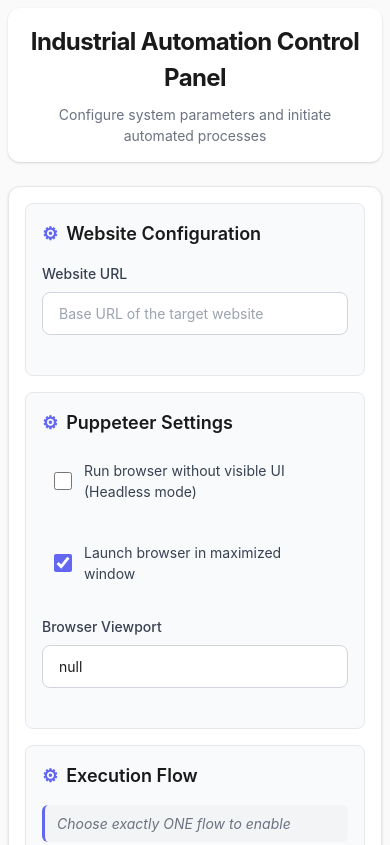
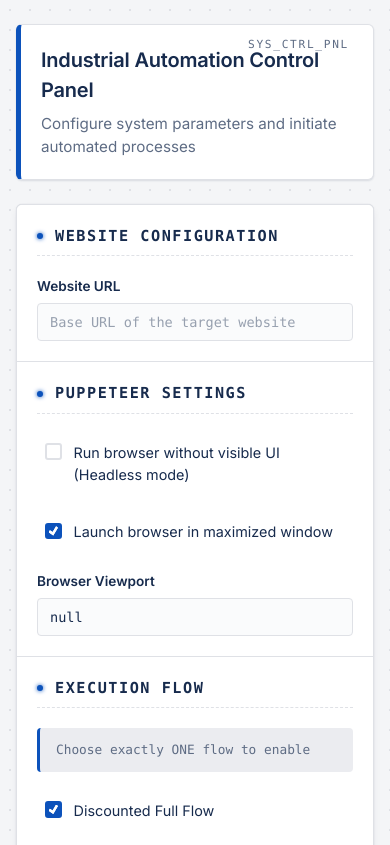
Before and after one commit to KrishRadadiya2583/ICPR_automation, a website: page public/index.html in a window 390 px wide. Shown: the top 845 px of the page. Drawn offline with Linux system fonts and the light colour scheme; no server answers.

```diff
--- a/public/index.html
+++ b/public/index.html
@@ -7,9 +7,7 @@
     <title>Industrial Automation Control Panel</title>
     <link rel="preconnect" href="https://fonts.googleapis.com">
     <link rel="preconnect" href="https://fonts.gstatic.com" crossorigin>
-    <link
-        href="https://fonts.googleapis.com/css2?family=Manrope:wght@400;500;600;700;800&family=Sora:wght@500;600;700&display=swap"
-        rel="stylesheet">
+    <link href="https://fonts.googleapis.com/css2?family=Inter:wght@400;500;600&display=swap" rel="stylesheet">
     <link rel="stylesheet" href="styles.css">
 </head>
 
@@ -90,15 +88,17 @@
             <!-- User Settings -->
             <section class="form-section">
                 <h2>User Settings</h2>
+                <div class="grid-2-col">
                     <div class="form-group">
-                    <label for="user_count">Number of users to register in one run</label>
+                        <label for="user_count">Number of users to register</label>
                         <input type="number" id="user_count" name="user_count" placeholder="Number of users" value="1"
                             min="1" />
                     </div>
                     <div class="form-group">
                         <label for="max_retries">Maximum Retries</label>
                         <input type="number" id="max_retries" name="max_retries"
-                        placeholder="Number of retries for failed attempts" value="3" min="1" />
+                            placeholder="Number of retries" value="3" min="1" />
+                    </div>
                 </div>
             </section>
 
@@ -110,6 +110,7 @@
                     <input type="text" id="card_number" name="card_number" placeholder="16-digit card number"
                         maxlength="16" />
                 </div>
+                <div class="grid-2-col">
                     <div class="form-group">
                         <label for="card_expiry">Card Expiry</label>
                         <input type="text" id="card_expiry" name="card_expiry" placeholder="Expiry in MM/YY format"
@@ -118,6 +119,7 @@
                     <div class="form-group">
                         <label for="card_cvv">CVV</label>
                         <input type="text" id="card_cvv" name="card_cvv" placeholder="3 or 4 digit CVV" maxlength="4" />
+                    </div>
                 </div>
             </section>
 
@@ -282,7 +284,7 @@
                     applyConfigToForm(config);
                 } catch (error) {
                     console.error('Could not load configuration:', error);
-                    // Fallback to just loading saved config from localStorage
+
                     loadSavedConfig();
                 }
             }
--- a/public/styles.css
+++ b/public/styles.css
@@ -1,4 +1,27 @@
 /* Reset and base styles */
+:root {
+    --primary-color: #0c52bb;
+    --primary-hover: #0a4296;
+    --bg-color: #f4f5f7;
+    --card-bg: #ffffff;
+    --text-main: #172b4d;
+    --text-muted: #5e6c84;
+    --border-color: #dfe1e6;
+    --input-bg: #fafbfc;
+    --input-border: #dfe1e6;
+    --input-focus: #4c9aff;
+    --success-bg: #e3fcef;
+    --success-text: #006644;
+    --success-border: #36b37e;
+    --error-bg: #ffebe6;
+    --error-text: #bf2600;
+    --error-border: #ff5630;
+    --radius-sm: 4px;
+    --radius-md: 6px;
+    --shadow-sm: 0 1px 2px rgba(9, 30, 66, 0.12);
+    --shadow-md: 0 4px 8px -2px rgba(9, 30, 66, 0.1), 0 0 1px rgba(9, 30, 66, 0.2);
+}
+
 * {
     margin: 0;
     padding: 0;
@@ -6,109 +29,134 @@
 }
 
 body {
-    font-family: 'Inter', sans-serif;
-    background-color: #fafafa;
-    color: #1a1a1a;
+    font-family: 'Inter', -apple-system, BlinkMacSystemFont, "Segoe UI", Roboto, Helvetica, Arial, sans-serif;
+    background-color: var(--bg-color);
+    background-image: radial-gradient(var(--border-color) 1px, transparent 1px);
+    background-size: 20px 20px;
+    color: var(--text-main);
     line-height: 1.5;
     min-height: 100vh;
     display: flex;
-    align-items: center;
+    align-items: flex-start;
     justify-content: center;
-    padding: 1rem;
+    padding: 3rem 1rem;
 }
 
 /* Container */
 .container {
     width: 100%;
-    max-width: 48rem;
-    /* 768px */
+    max-width: 850px;
     margin: 0 auto;
 }
 
 /* Header */
 .header {
-    text-align: center;
-    margin-bottom: 2rem;
+    text-align: left;
+    margin-bottom: 1.5rem;
     padding: 2rem;
-    background: white;
-    border-radius: 0.75rem;
-    box-shadow: 0 1px 3px rgba(0, 0, 0, 0.1), 0 1px 2px rgba(0, 0, 0, 0.06);
+    background: var(--card-bg);
+    border-radius: var(--radius-md);
+    border: 1px solid var(--border-color);
+    box-shadow: var(--shadow-sm);
+    border-left: 5px solid var(--primary-color);
+    position: relative;
+}
+
+.header::before {
+    content: "SYS_CTRL_PNL";
+    position: absolute;
+    top: 0.75rem;
+    right: 1.5rem;
+    font-size: 0.7rem;
+    font-family: ui-monospace, SFMono-Regular, Menlo, Monaco, Consolas, "Liberation Mono", "Courier New", monospace;
+    color: var(--text-muted);
+    letter-spacing: 0.15em;
 }
 
 .header h1 {
-    font-size: 2.25rem;
-    font-weight: 700;
+    font-size: 1.4rem;
+    font-weight: 600;
     margin-bottom: 0.5rem;
-    color: #1a1a1a;
-    letter-spacing: -0.025em;
+    color: var(--text-main);
+    letter-spacing: -0.01em;
 }
 
 .header p {
-    font-size: 1.125rem;
-    color: #6b7280;
-    font-weight: 400;
+    font-size: 0.95rem;
+    color: var(--text-muted);
 }
 
 /* Form container */
 .form-container {
-    background: white;
-    border-radius: 0.75rem;
-    box-shadow: 0 1px 3px rgba(0, 0, 0, 0.1), 0 1px 2px rgba(0, 0, 0, 0.06);
-    padding: 2rem;
-    border: 1px solid #e5e7eb;
+    background: var(--card-bg);
+    border-radius: var(--radius-md);
+    box-shadow: var(--shadow-md);
+    border: 1px solid var(--border-color);
+    overflow: hidden;
 }
 
 /* Form sections */
 .form-section {
-    margin-bottom: 2rem;
-    padding: 1.5rem;
-    background: #f9fafb;
-    border-radius: 0.5rem;
-    border: 1px solid #e5e7eb;
+    padding: 2rem;
+    border-bottom: 1px solid var(--border-color);
+    background: var(--card-bg);
 }
 
 .form-section:last-of-type {
-    margin-bottom: 0;
+    border-bottom: none;
 }
 
 .form-section h2 {
-    font-size: 1.25rem;
+    font-size: 0.95rem;
+    font-family: ui-monospace, SFMono-Regular, Menlo, Monaco, Consolas, "Liberation Mono", "Courier New", monospace;
     font-weight: 600;
-    color: #1a1a1a;
-    margin-bottom: 1rem;
+    color: var(--text-main);
+    margin-bottom: 1.25rem;
     display: flex;
     align-items: center;
-    gap: 0.5rem;
+    padding-bottom: 0.5rem;
+    border-bottom: 1px dashed var(--border-color);
+    text-transform: uppercase;
+    letter-spacing: 0.1em;
 }
 
 .form-section h2::before {
-    content: "⚙";
-    font-size: 1.125rem;
-    color: #6366f1;
+    content: "";
+    display: block;
+    width: 6px;
+    height: 6px;
+    background-color: var(--primary-color);
+    border-radius: 50%;
+    margin-right: 0.75rem;
+    box-shadow: 0 0 4px var(--primary-color);
 }
 
 .section-hint {
-    font-size: 0.875rem;
-    color: #6b7280;
-    margin-bottom: 1rem;
-    font-style: italic;
-    background: #f3f4f6;
-    padding: 0.5rem 0.75rem;
-    border-radius: 0.375rem;
-    border-left: 3px solid #6366f1;
+    font-size: 0.8rem;
+    font-family: ui-monospace, SFMono-Regular, Menlo, Monaco, Consolas, "Liberation Mono", "Courier New", monospace;
+    color: var(--text-muted);
+    margin-bottom: 1.25rem;
+    background: #ebecf0;
+    padding: 0.75rem 1rem;
+    border-radius: var(--radius-sm);
+    border-left: 3px solid var(--primary-color);
 }
 
 /* Form groups */
 .form-group {
-    margin-bottom: 1.5rem;
+    margin-bottom: 1.25rem;
+}
+
+.form-group:last-child {
+    margin-bottom: 0;
 }
 
 .form-group label {
     display: block;
-    font-size: 0.875rem;
-    font-weight: 500;
-    color: #374151;
-    margin-bottom: 0.5rem;
+    font-size: 0.85rem;
+    font-weight: 600;
+    color: var(--text-main);
+    margin-bottom: 0.4rem;
 }
 
 /* Input styles */
@@ -116,129 +164,164 @@
 .form-group input[type="url"],
 .form-group input[type="number"] {
     width: 100%;
-    padding: 0.75rem 1rem;
-    border: 1px solid #d1d5db;
-    border-radius: 0.5rem;
-    font-size: 0.875rem;
-    font-family: inherit;
-    background: white;
-    transition: all 0.2s ease;
-    color: #1a1a1a;
+    padding: 0.5rem 0.75rem;
+    height: 38px;
+    border: 1px solid var(--input-border);
+    border-radius: var(--radius-sm);
+    font-size: 0.85rem;
+    font-family: ui-monospace, SFMono-Regular, Menlo, Monaco, Consolas, "Liberation Mono", "Courier New", monospace;
+    background: var(--input-bg);
+    transition: background-color 0.2s ease, border-color 0.2s ease, box-shadow 0.2s ease;
+    color: var(--text-main);
+}
+
+.form-group input[type="text"]:hover,
+.form-group input[type="url"]:hover,
+.form-group input[type="number"]:hover {
+    background: #ebecf0;
 }
 
 .form-group input[type="text"]:focus,
 .form-group input[type="url"]:focus,
 .form-group input[type="number"]:focus {
     outline: none;
-    border-color: #6366f1;
-    box-shadow: 0 0 0 3px rgba(99, 102, 241, 0.1);
-    background: #fefefe;
+    border-color: var(--input-focus);
+    background: #ffffff;
+    box-shadow: 0 0 0 2px rgba(76, 154, 255, 0.2);
 }
 
 .form-group input[type="text"]::placeholder,
 .form-group input[type="url"]::placeholder,
 .form-group input[type="number"]::placeholder {
-    color: #9ca3af;
+    color: #97a0af;
 }
 
 /* Checkbox styles */
 .form-group.checkbox label {
     display: flex;
-    align-items: center;
+    align-items: flex-start;
     gap: 0.75rem;
     cursor: pointer;
     font-weight: 400;
     margin-bottom: 0;
-    padding: 0.5rem 0.75rem;
-    border-radius: 0.375rem;
+    padding: 0.5rem;
+    border-radius: var(--radius-sm);
     transition: background-color 0.2s ease;
-    font-size: 0.875rem;
-    color: #374151;
+    font-size: 0.9rem;
+    color: var(--text-main);
+    user-select: none;
 }
 
 .form-group.checkbox label:hover {
-    background: #f3f4f6;
+    background: #f4f5f7;
 }
 
 .form-group.checkbox input[type="checkbox"] {
-    width: 1.125rem;
-    height: 1.125rem;
+    appearance: none;
+    background-color: #fff;
+    margin: 0;
+    font: inherit;
+    color: currentColor;
+    width: 1.15em;
+    height: 1.15em;
+    border: 2px solid var(--input-border);
+    border-radius: 3px;
+    display: grid;
+    place-content: center;
     cursor: pointer;
-    accent-color: #6366f1;
     flex-shrink: 0;
-    border-radius: 0.25rem;
+    margin-top: 0.1em;
+    transition: all 0.2s ease;
+}
+
+.form-group.checkbox input[type="checkbox"]::before {
+    content: "";
+    width: 0.65em;
+    height: 0.65em;
+    transform: scale(0);
+    transition: 120ms transform ease-in-out;
+    box-shadow: inset 1em 1em white;
+    background-color: white;
+    transform-origin: center;
+    clip-path: polygon(14% 44%, 0 65%, 50% 100%, 100% 16%, 80% 0%, 43% 62%);
+}
+
+.form-group.checkbox input[type="checkbox"]:checked {
+    background-color: var(--primary-color);
+    border-color: var(--primary-color);
+}
+
+.form-group.checkbox input[type="checkbox"]:checked::before {
+    transform: scale(1);
 }
 
 /* Action section */
 .action-section {
-    margin-top: 2rem;
+    padding: 1.5rem 2rem;
+    background: #fafbfc;
+    border-top: 1px solid var(--border-color);
     display: flex;
-    justify-content: center;
-    padding: 2rem;
-    background: #f9fafb;
-    border-radius: 0.5rem;
-    border: 1px solid #e5e7eb;
+    justify-content: flex-end;
 }
 
 .start-button {
-    background: #6366f1;
-    color: white;
+    background: var(--text-main);
+    color: #4c9aff;
     border: none;
-    padding: 0.875rem 2rem;
-    font-size: 1rem;
+    padding: 0 1.5rem;
+    height: 38px;
+    font-size: 0.85rem;
     font-weight: 600;
-    border-radius: 0.5rem;
+    border-radius: var(--radius-sm);
     cursor: pointer;
     transition: all 0.2s ease;
-    box-shadow: 0 1px 3px rgba(0, 0, 0, 0.1), 0 1px 2px rgba(0, 0, 0, 0.06);
-    display: flex;
+    display: inline-flex;
     align-items: center;
     gap: 0.5rem;
+    font-family: ui-monospace, SFMono-Regular, Menlo, Monaco, Consolas, "Liberation Mono", "Courier New", monospace;
     text-transform: uppercase;
-    letter-spacing: 0.025em;
-    font-family: inherit;
+    letter-spacing: 0.05em;
 }
 
 .start-button:hover {
-    background: #5855eb;
-    box-shadow: 0 4px 6px rgba(0, 0, 0, 0.1), 0 2px 4px rgba(0, 0, 0, 0.06);
-    transform: translateY(-1px);
+    background: #091e42;
+    color: #6eb5ff;
+    box-shadow: 0 0 10px rgba(76, 154, 255, 0.4);
 }
 
 .start-button:active {
-    background: #4f46e5;
-    transform: translateY(0);
+    background: #000000;
 }
 
 .start-button:disabled {
-    opacity: 0.6;
+    background: #091e420a;
+    color: #a5adba;
     cursor: not-allowed;
-    transform: none;
-    box-shadow: 0 1px 3px rgba(0, 0, 0, 0.1), 0 1px 2px rgba(0, 0, 0, 0.06);
+    box-shadow: none;
 }
 
 .button-icon {
-    font-size: 1rem;
+    font-size: 0.85rem;
 }
 
 /* Status message */
 .status-message {
     margin-top: 1.5rem;
-    padding: 1rem 1.5rem;
-    border-radius: 0.5rem;
-    font-size: 0.875rem;
+    padding: 1rem 1.25rem;
+    border-radius: var(--radius-sm);
+    font-size: 0.9rem;
     font-weight: 500;
-    animation: fadeIn 0.3s ease;
-    border-left: 4px solid;
+    animation: slideDown 0.3s ease;
     display: none;
+    border-left: 4px solid transparent;
+    box-shadow: var(--shadow-sm);
 }
 
-@keyframes fadeIn {
+@keyframes slideDown {
     from {
         opacity: 0;
         transform: translateY(-0.5rem);
     }
-
     to {
         opacity: 1;
         transform: translateY(0);
@@ -246,92 +329,79 @@
 }
 
 .status-message.success {
-    background-color: #ecfdf5;
-    color: #065f46;
-    border-color: #10b981;
+    background-color: var(--success-bg);
+    color: var(--success-text);
+    border-color: var(--success-border);
 }
 
 .status-message.error {
-    background-color: #fef2f2;
-    color: #991b1b;
-    border-color: #ef4444;
+    background-color: var(--error-bg);
+    color: var(--error-text);
+    border-color: var(--error-border);
 }
 
 .status-message.info {
-    background-color: #eff6ff;
-    color: #1e40af;
-    border-color: #3b82f6;
+    background-color: #deebff;
+    color: #0747a6;
+    border-color: #2684ff;
+}
+
+/* Multi-column Grid Layout */
+.grid-2-col {
+    display: grid;
+    grid-template-columns: 1fr 1fr;
+    gap: 1.25rem;
+}
+
+.grid-2-col .form-group {
+    margin-bottom: 0;
+}
+
+.grid-3-col {
+    display: grid;
+    grid-template-columns: 1fr 1fr 1fr;
+    gap: 1.25rem;
+}
+
+.grid-3-col .form-group {
+    margin-bottom: 0;
 }
 
 /* Responsive design */
 @media (max-width: 768px) {
-    .container {
-        max-width: 100%;
+    body {
+        padding: 1.5rem 1rem;
     }
 
-    .form-container {
+    .header,
+    .form-section,
+    .action-section {
         padding: 1.5rem;
     }
 
-    .header {
-        padding: 1.5rem;
-        margin-bottom: 1.5rem;
+    .grid-2-col, .grid-3-col {
+        grid-template-columns: 1fr;
+        gap: 1.25rem;
     }
 
-    .header h1 {
-        font-size: 1.875rem;
-    }
-
-    .header p {
-        font-size: 1rem;
-    }
-
-    .form-section {
-        padding: 1.25rem;
-        margin-bottom: 1.5rem;
-    }
-
-    .form-section h2 {
-        font-size: 1.125rem;
-    }
-
-    .start-button {
-        padding: 0.75rem 1.5rem;
-        font-size: 0.875rem;
-    }
-
-    .action-section {
-        padding: 1.5rem;
+    .grid-2-col .form-group, .grid-3-col .form-group {
+        margin-bottom: 0;
     }
 }
 
 @media (max-width: 480px) {
-    body {
-        padding: 0.5rem;
+    .header h1 {
+        font-size: 1.25rem;
     }
 
-    .form-container {
-        padding: 1rem;
+    .header,
+    .form-section,
+    .action-section {
+        padding: 1.25rem;
     }
 
-    .header {
-        padding: 1rem;
-    }
-
-    .header h1 {
-        font-size: 1.5rem;
-    }
-
-    .header p {
-        font-size: 0.875rem;
-    }
-
-    .form-section {
-        margin-bottom: 1rem;
-        padding: 1rem;
-    }
-
-    .action-section {
-        padding: 1rem;
+    .start-button {
+        width: 100%;
+        justify-content: center;
     }
 }
```
Also changed, not shown: 1 other file. Lines whose indentation alone changed are shown as unchanged.
